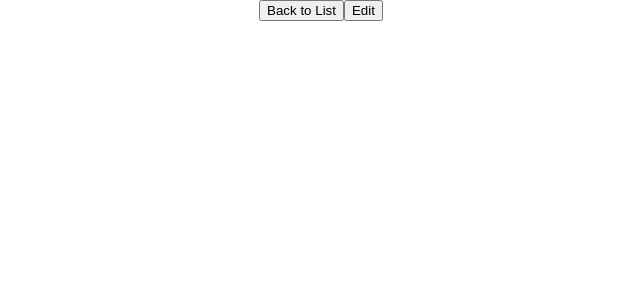
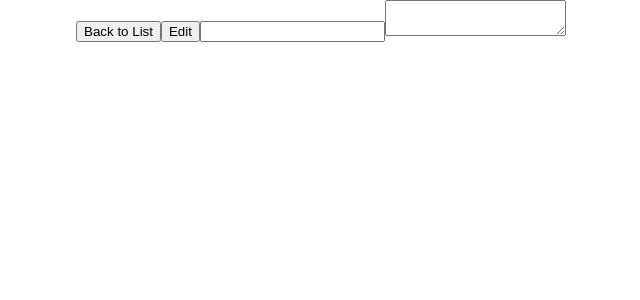
Before and after one commit to victoriaukatu/movie-sagas, a React (Create React App) app: page /#/details in a window 1280 px wide. Both pictures are taken after a click on the button "Edit". Shown: the top 300 px of the page, without its empty margins (319-959 px from the left). Built offline with nearby package versions, Linux system fonts and the light colour scheme.

Commit message:
Begin setup for edit view

```diff
--- a/src/components/MovieDetails/MovieDetails.js
+++ b/src/components/MovieDetails/MovieDetails.js
@@ -3,6 +3,38 @@ import { connect } from 'react-redux';
 import {withRouter} from 'react-router-dom';
 
 class MovieDetails extends Component {
+
+    state = {
+        mode: true,
+        updatedMovie: {
+            title: '',
+            description: '',
+        }
+    }
+//
+    handleChange = (property) => (event) => {
+        this.setState({
+            updatedMovie: {
+                ...this.state.updatedMovie,
+                [property]: event.target.value
+            }
+        })
+    }
+
+    switchToEdit = () => {
+        this.setState({
+            mode: false,
+            updatedMovie: this.props.reduxState.detailsReducer
+        })
+    }
+
+    saveUpdate = () => {
+        this.props.dispatch({type: 'UPDATE_DETAILS', payload: this.state.updatedMovie})
+        this.setState({
+            mode: true
+        })
+    }
+//
     handleBackToListClick = () => {
         this.props.history.push('/');
       }
@@ -10,10 +42,23 @@ class MovieDetails extends Component {
     render() {
         return (
             <div>
-                <button onClick={this.handleBackToListClick}>Back to List</button>
-                <button>Edit</button>
+              {this.state.mode &&
+              <>
+              <button onClick={this.handleBackToListClick}>Back to List</button>
+                <button onClick={this.switchToEdit}>Edit</button>
               <h2>{this.props.reduxState.detailsReducer.title}</h2>
                 {this.props.reduxState.detailsReducer.description}
+                </>
+              }
+
+            {this.state.mode === false &&
+              <>
+              <button onClick={this.handleBackToListClick}>Back to List</button>
+                <button>Edit</button>
+                <input type="text" value={this.state.updatedMovie.title} onChange={this.handleChange('title')}/>
+                <textarea type="text" value={this.state.updatedMovie.description} onChange={this.handleChange('description')}/>
+                </>
+              }
             </div>
         )
     }
```
